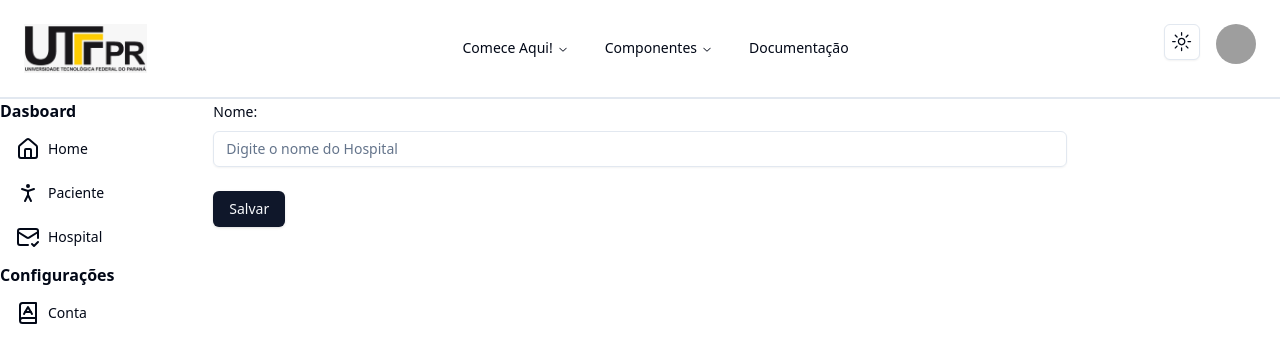
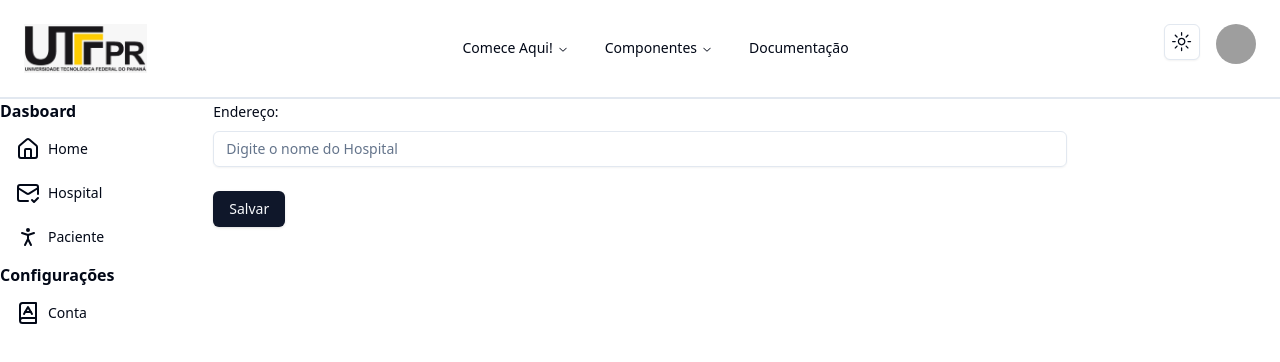
Before and after one commit to Rafaelteppa/prova2, a Next.js app: page /admin/hospital/new in a window 1280 px wide. Shown: the top 362 px of the page. Built offline with nearby package versions, Linux system fonts and the light colour scheme; grey boxes are pictures that could not be loaded.

Commit message:
fix: list

```diff
--- a/app/admin/components/Aside.tsx
+++ b/app/admin/components/Aside.tsx
@@ -13,16 +13,17 @@ export default function Aside({ className }: any) {
                         Home
                     </Button>
                 </a>
-                <a href="/admin/school">
+
+                <a href="/admin/hospital">
+                    <Button variant="ghost">
+                        <MailCheck className="mr-2" />
+                        Hospital
+                    </Button>
+                </a>
+                <a href="/admin/patient">
                     <Button variant="ghost">
                         <PersonStanding className="mr-2" />
                         Paciente
-                    </Button>
-                </a>
-                <a href="/admin/boock">
-                    <Button variant="ghost">
-                        <MailCheck className="mr-2" />
-                        Hospital
                     </Button>
                 </a>
 
--- a/app/admin/hospital/List.tsx
+++ b/app/admin/hospital/List.tsx
@@ -13,7 +13,7 @@ import { revalidatePath } from "next/cache";
 
   interface IHospital {
     id:number,
-    nome:string,
+    address:string,
   }
 
   export default async function ListHospital() {
@@ -30,14 +30,14 @@ import { revalidatePath } from "next/cache";
         <TableHeader>
           <TableRow>
             <TableHead className="w-[100px]">ID</TableHead>
-            <TableHead>Nome</TableHead>
+            <TableHead>Endereco</TableHead>
           </TableRow>
         </TableHeader>
         <TableBody>
           {hospitais.map((item:IHospital) => (
             <TableRow key={item.id}>
               <TableCell className="font-medium">{item.id}</TableCell>
-              <TableCell>{item.nome}</TableCell>
+              <TableCell>{item.address}</TableCell>
 
             </TableRow>
           ))}
--- a/app/admin/hospital/new/page.tsx
+++ b/app/admin/hospital/new/page.tsx
@@ -18,7 +18,7 @@ import {
 import { Input } from "@/components/ui/input"
 
 const FormSchema = z.object({
-    name: z.string().min(2, {
+    address: z.string().min(2, {
         message: "Necessário mais que dois caracteres.",
     }),
 })
@@ -27,7 +27,7 @@ export default function SaveHospital() {
     const form = useForm<z.infer<typeof FormSchema>>({
         resolver: zodResolver(FormSchema),
         defaultValues: { //valor que aparece por padrão
-            name: "",
+           address: "",
         },
     })
 
@@ -47,10 +47,10 @@ export default function SaveHospital() {
             <form onSubmit={form.handleSubmit(onSubmit)} className="w-2/3 space-y-6">
                 <FormField
                     control={form.control}
-                    name="name"
+                    name="address"
                     render={({ field }) => (
                         <FormItem>
-                            <FormLabel>Nome:</FormLabel>
+                            <FormLabel>Endereço:</FormLabel>
                             <FormControl>
                                 <Input placeholder="Digite o nome do Hospital" {...field} />
                             </FormControl>
--- a/app/admin/patient/List.tsx
+++ b/app/admin/patient/List.tsx
@@ -14,14 +14,14 @@ import { revalidatePath } from "next/cache";
   interface IPatient {
     id:number,
     name:string,
-    age:string
+    age:number,
   }
 
   export default async function ListPatient() {
     const patients = await list()
     async function list(){
      revalidatePath("/admin/patient")
-     const response = await fetch("https://server20241-nine.vercel.app/patients");
+     const response = await fetch("https://server20241-nine.vercel.app/patient");
      return response.json();
     }
 
@@ -32,7 +32,7 @@ import { revalidatePath } from "next/cache";
           <TableRow>
             <TableHead className="w-[100px]">ID</TableHead>
             <TableHead>Nome</TableHead>
-            <TableHead>Email</TableHead>
+            <TableHead>IDADE</TableHead>
           </TableRow>
         </TableHeader>
         <TableBody>
```
